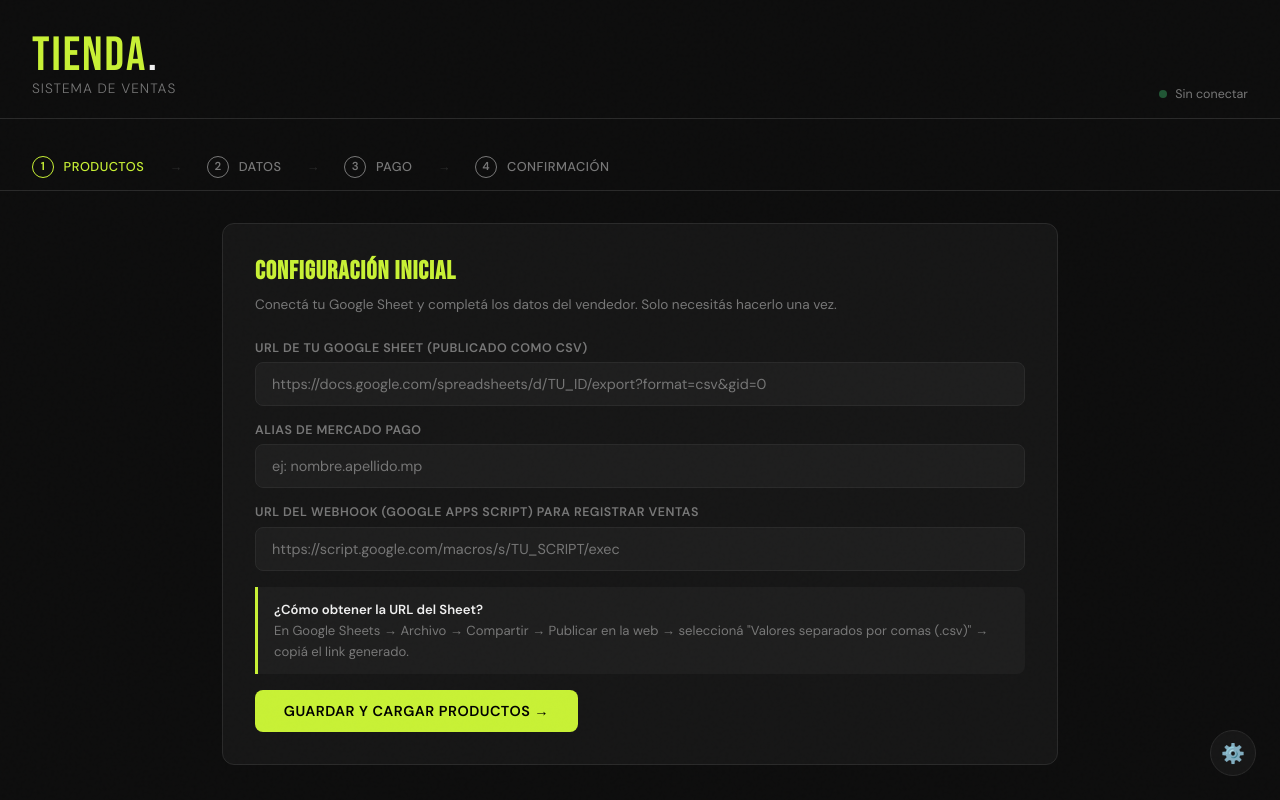
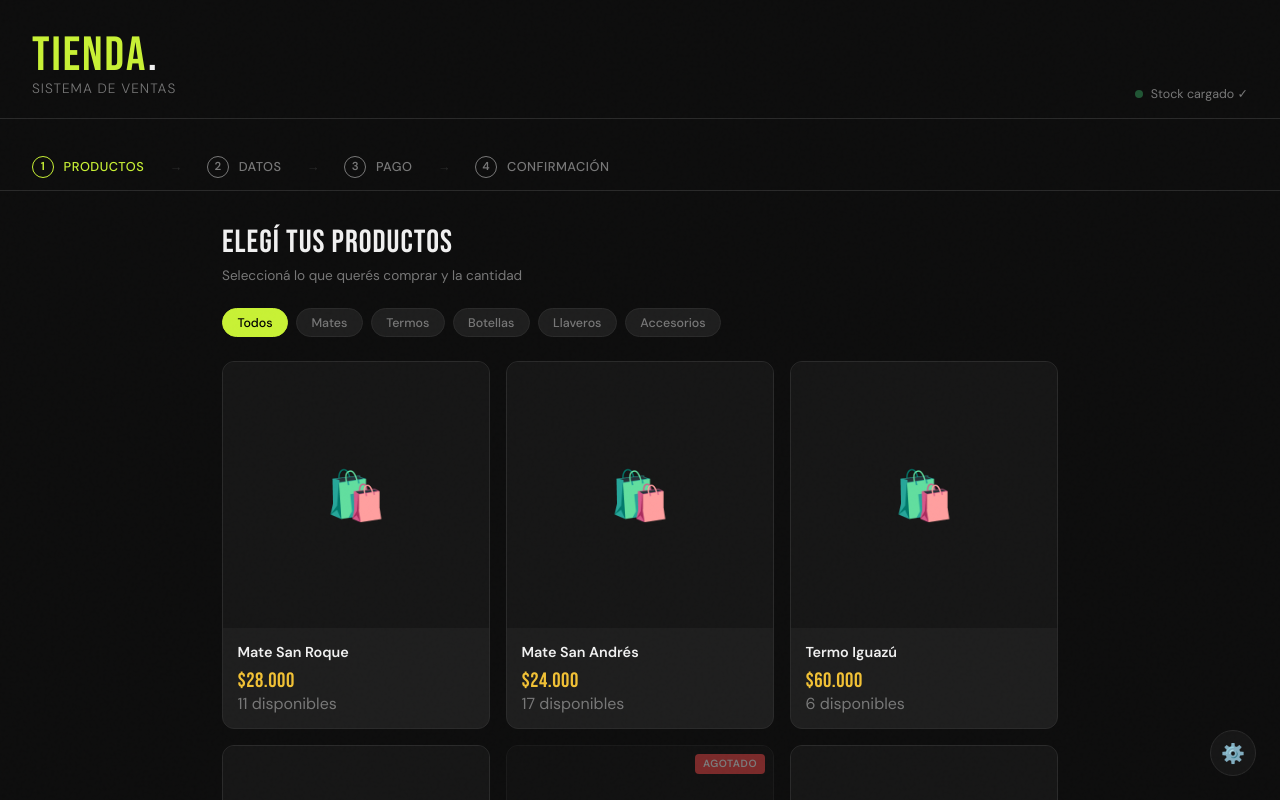
Before and after one commit to nbustillo07-bot/Tienda-M19, a plain HTML site: page Index.html in a window 1280 px wide. Shown: the top 800 px of the page. Drawn offline with Linux system fonts and the light colour scheme.

Commit message:
Add default configuration and products to Index.html

```diff
--- a/Index.html
+++ b/Index.html
@@ -915,10 +915,27 @@
 // =====================
 // ESTADO GLOBAL
 // =====================
-let config = JSON.parse(localStorage.getItem('tienda_config') || '{}');
-let productos = JSON.parse(localStorage.getItem('tienda_productos') || '[]');
+const CONFIG_DEFAULT = {
+  sheetUrl: "hardcoded",
+  mpAlias: "Venta.gira.m19",
+  webhookUrl: "https://script.google.com/macros/s/AKfycbz2Pnx8XrlzTDC2gS9uRhqZFntU0Tlc67C3HCt5gFK6JJJRmldLOV_Bs346uEdB8rtZFw/exec"
+};
+
+const PRODUCTOS_DEFAULT = [
+  {id:0,nombre:"Mate San Roque",stock:11,precio:28000,imagen:null,categoria:"Mates"},
+  {id:1,nombre:"Mate San Andrés",stock:17,precio:24000,imagen:null,categoria:"Mates"},
+  {id:2,nombre:"Termo Iguazú",stock:6,precio:60000,imagen:null,categoria:"Termos"},
+  {id:3,nombre:"Botella Circuit",stock:10,precio:15000,imagen:null,categoria:"Botellas"},
+  {id:4,nombre:"Botella Handler Hydra",stock:0,precio:45000,imagen:null,categoria:"Botellas"},
+  {id:5,nombre:"Llavero POP",stock:20,precio:5000,imagen:null,categoria:"Llaveros"},
+  {id:6,nombre:"Llavero Carbono",stock:4,precio:9000,imagen:null,categoria:"Llaveros"},
+  {id:7,nombre:"Bombilla Acero 17cm",stock:25,precio:4000,imagen:null,categoria:"Accesorios"}
+];
+
+let config = CONFIG_DEFAULT;
+let productos = JSON.parse(localStorage.getItem('tienda_productos') || 'null') || PRODUCTOS_DEFAULT;
 let ventas = JSON.parse(localStorage.getItem('tienda_ventas') || '[]');
-let carrito = {}; // { id: cantidad }
+let carrito = {};
 let pasoActual = 1;
 let comprobanteBase64 = null;
 
@@ -926,12 +943,9 @@ let comprobanteBase64 = null;
 // INIT
 // =====================
 window.onload = () => {
-  if (config.sheetUrl) {
-    mostrarPantalla('productos');
-    cargarProductosDesdeSheet();
-  } else {
-    mostrarPantalla('config');
-  }
+  document.getElementById('sheet-status-text').textContent = 'Stock cargado ✓';
+  mostrarPantalla('productos');
+  renderProductos(productos);
 };
 
 // =====================
```
